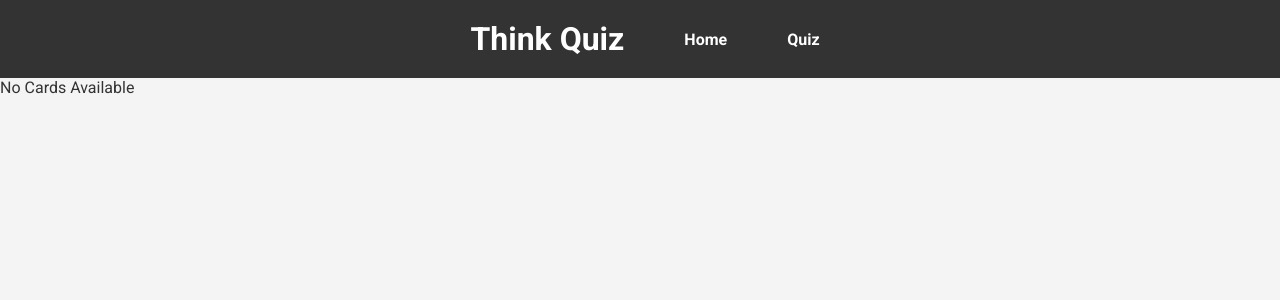
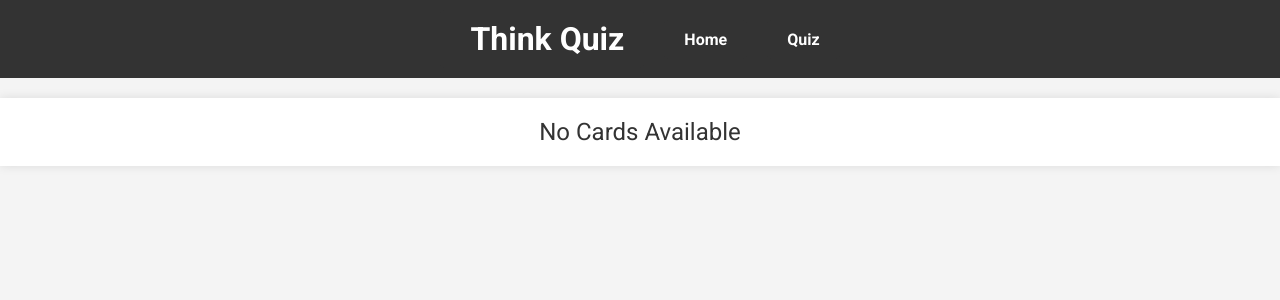
Before and after one commit to EJ-Lan/ThinkQuiz, a React (Create React App) app in the folder frontend/: page /decks/1/quiz in a window 1280 px wide. Shown: the top 300 px of the page. Built offline with nearby package versions, Linux system fonts and the light colour scheme.

Commit message:
Add final styling

```diff
--- a/frontend/src/components/QuizCards.js
+++ b/frontend/src/components/QuizCards.js
@@ -5,7 +5,7 @@ const QuizCards = ({ card }) => {
 
     return (
         <div className="card">
-            {showAnswer ? <p>Answer: {card.answer}</p> : <p>Question: {card.question}</p>}
+            {showAnswer ? <p style={{opacity: showAnswer ? 1 : 0}}>Answer: {card.answer}</p> : <p style={{opacity: showAnswer ? 0 : 1}}>Question: {card.question}</p>}
             <button className="toggle-btn" onClick={() => setShowAnswer(!showAnswer)}>
                 {showAnswer ? 'Show Question' : 'Reveal Answer'}
             </button>
--- a/frontend/src/index.css
+++ b/frontend/src/index.css
@@ -253,3 +253,27 @@ header h1 {
   justify-content: center;
   gap: 20px;
 }
+
+.no-cards {
+  padding: 20px;
+  background-color: #fff;
+  box-shadow: 0px 0px 10px 0px rgba(0,0,0,0.1);
+  text-align: center;
+  margin-top: 20px;
+  font-size: 1.5em;
+  color: #333;
+}
+
+.card p {
+  transition: opacity 0.5s ease-in-out;
+}
+
+.toggle-btn {
+  margin-top: 20px;
+  background-color: #4CAF50;
+  color: white;
+  padding: 10px 24px;
+  border: none;
+  border-radius: 4px;
+  cursor: pointer;
+}
--- a/frontend/src/pages/QuizPage.js
+++ b/frontend/src/pages/QuizPage.js
@@ -25,7 +25,7 @@ const QuizPage = () => {
                     />
                 </div>
             ) : (
-                <p>No Cards Available</p>
+                <p className="no-cards">No Cards Available</p>
             )}
         </div>
     );
```
